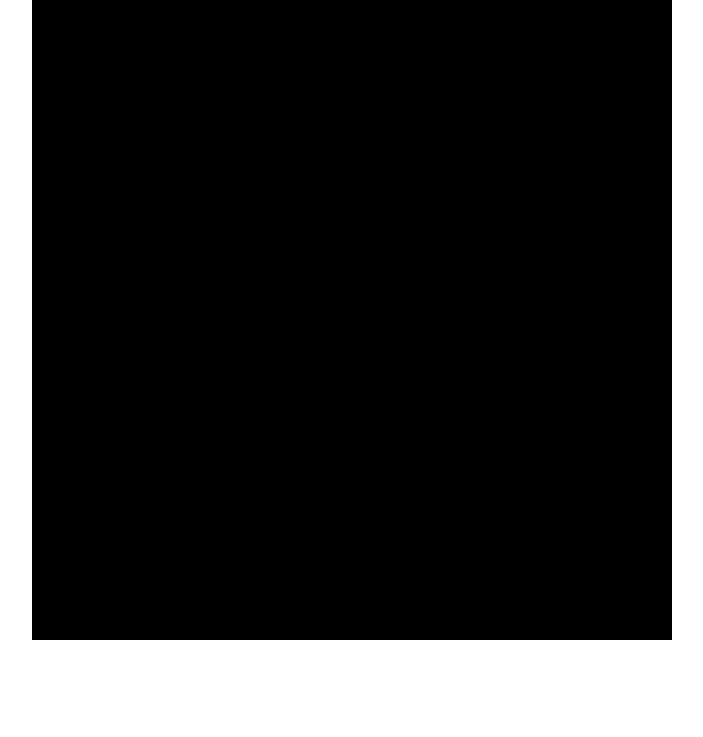
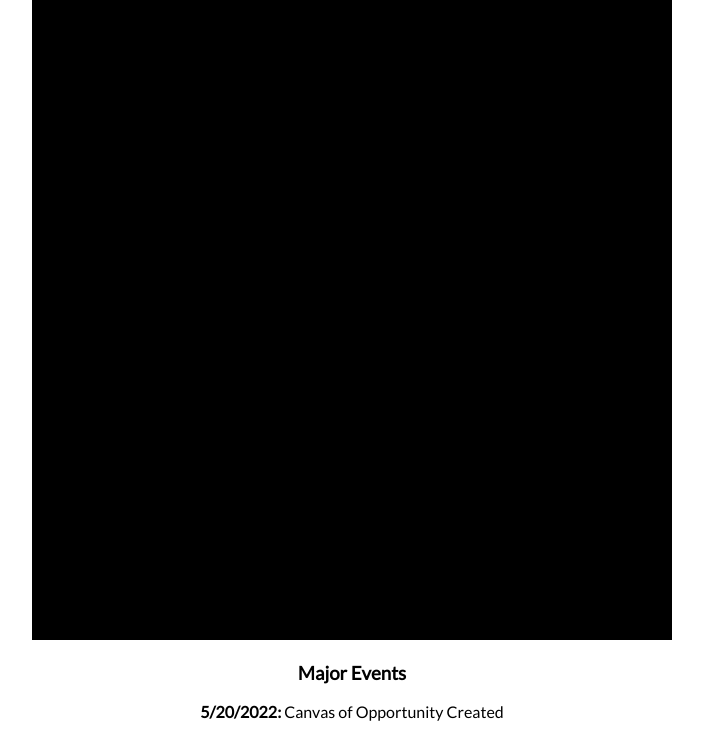
Before and after one commit to MrComputerWizard/Canvas-Of-Opportunity, a plain HTML site: page index.html in a window 1280 px wide. Shown: the part 82-819 px from the top of the page, without its empty margins (288-991 px from the left). Drawn offline with Linux system fonts and the light colour scheme.

Commit message:
Added major events

```diff
--- a/index.html
+++ b/index.html
@@ -14,5 +14,7 @@
     <div>
         <img src="img/5.20.2022.jpg">
     </div>
+    <h3>Major Events</h3>
+    <p><strong>5/20/2022: </strong>Canvas of Opportunity Created</p>
 </body>
 </html>
```
